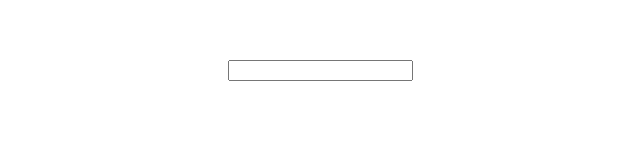
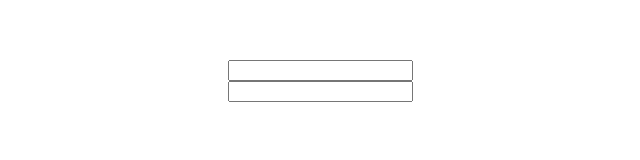
Before and after one commit to krystian50/airbnb-calendar, a Vue app: page / in a window 1280 px wide. Shown: the top 160 px of the page, without its empty margins (320-960 px from the left). Built offline with nearby package versions, Linux system fonts and the light colour scheme.

Commit message:
feat(repositories): added mocked connection for booking conditions

```diff
--- a/src/App.vue
+++ b/src/App.vue
@@ -1,16 +1,25 @@
 <template>
   <div id="app">
-    <booking-container />
+    <booking-container v-if="bookingConditions" v-bind="bookingConditions" />
+    <span v-else>Loading...</span>
   </div>
 </template>
 
 <script>
 import BookingContainer from "@/components/BookingContainer";
+import RepositoryFactory from "@/repositories/repository.factory";
+const bookingConditionsRepository = RepositoryFactory.get("bookingConditions");
 
 export default {
   name: "App",
   components: {
     BookingContainer
+  },
+  data: () => ({
+    bookingConditions: null
+  }),
+  async created() {
+    this.bookingConditions = await bookingConditionsRepository.get();
   }
 };
 </script>
--- a/src/components/BookingContainer.vue
+++ b/src/components/BookingContainer.vue
@@ -1,6 +1,7 @@
 <template>
-  <div>
-    <datepicker />
+  <div class="booking-container">
+    <datepicker class="booking-container__date" />
+    <datepicker class="booking-container__date" />
   </div>
 </template>
 <script>
@@ -15,6 +16,10 @@ export default {
   props: {
     price: {
       type: Number,
+      required: true
+    },
+    currency: {
+      type: String,
       required: true
     },
     rating: {
--- /dev/null
+++ b/src/repositories/mocks/booking-conditions.js
@@ -0,0 +1,10 @@
+export default {
+  get: () =>
+    Promise.resolve({
+      price: 100,
+      currency: "zł",
+      rating: 4.5,
+      numberOfRates: 123,
+      availableDates: []
+    })
+};
--- /dev/null
+++ b/src/repositories/repository.factory.js
@@ -0,0 +1,15 @@
+import bookingConditionsMock from "./mocks/booking-conditions";
+
+const repositories = {
+  // true repositories ...
+};
+
+const mockRepositories = {
+  bookingConditions: bookingConditionsMock
+};
+
+const isMock = true;
+
+export default {
+  get: name => (isMock ? mockRepositories[name] : repositories[name])
+};
```
